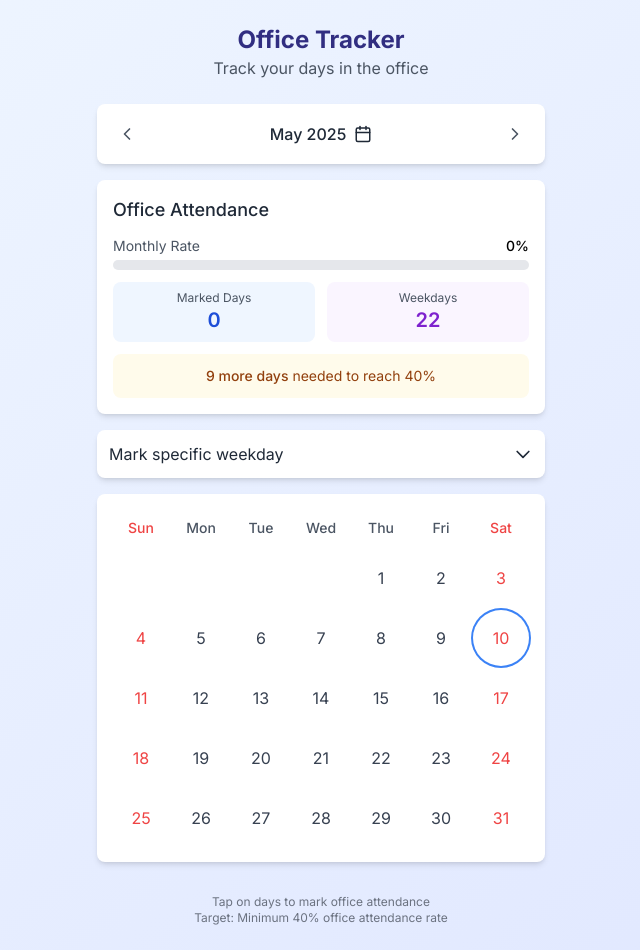
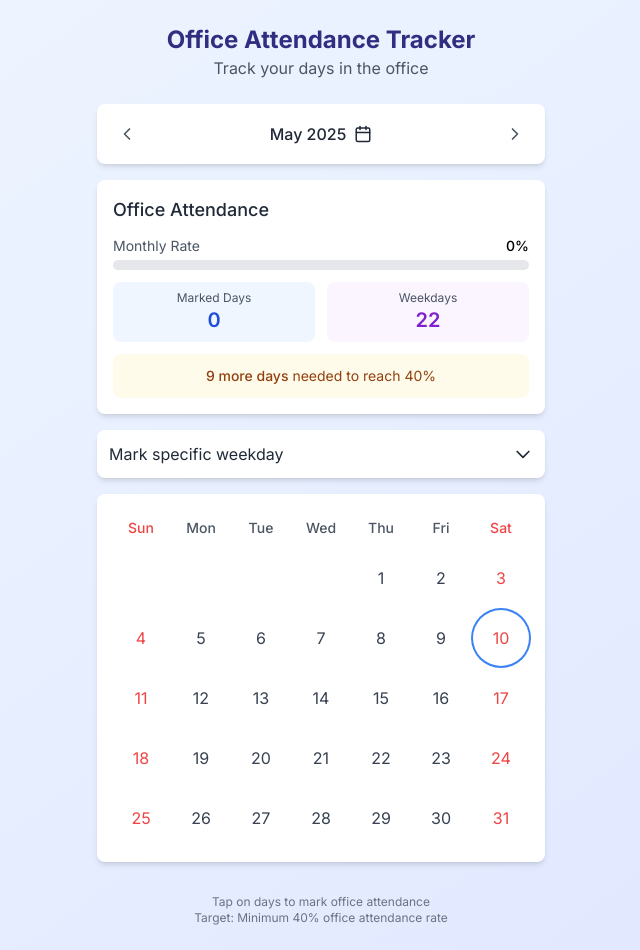
Before and after one commit to nicky1127/office-attendance-tracker, a Next.js app: page / in a window 1280 px wide. Shown: the whole page, without its empty margins (319-959 px from the left). Built offline with nearby package versions, Linux system fonts and the light colour scheme.

Commit message:
Changed title

```diff
--- a/src/app/page.tsx
+++ b/src/app/page.tsx
@@ -23,7 +23,9 @@
     <main className="flex min-h-screen flex-col items-center p-4 sm:p-6 bg-gradient-to-br from-blue-50 to-indigo-100">
       <div className="w-full max-w-md">
         <header className="mb-6 text-center">
-          <h1 className="text-2xl font-bold text-indigo-900">Office Tracker</h1>
+          <h1 className="text-2xl font-bold text-indigo-900">
+            Office Attendance Tracker
+          </h1>
           <p className="text-gray-600">Track your days in the office</p>
         </header>
 
```
